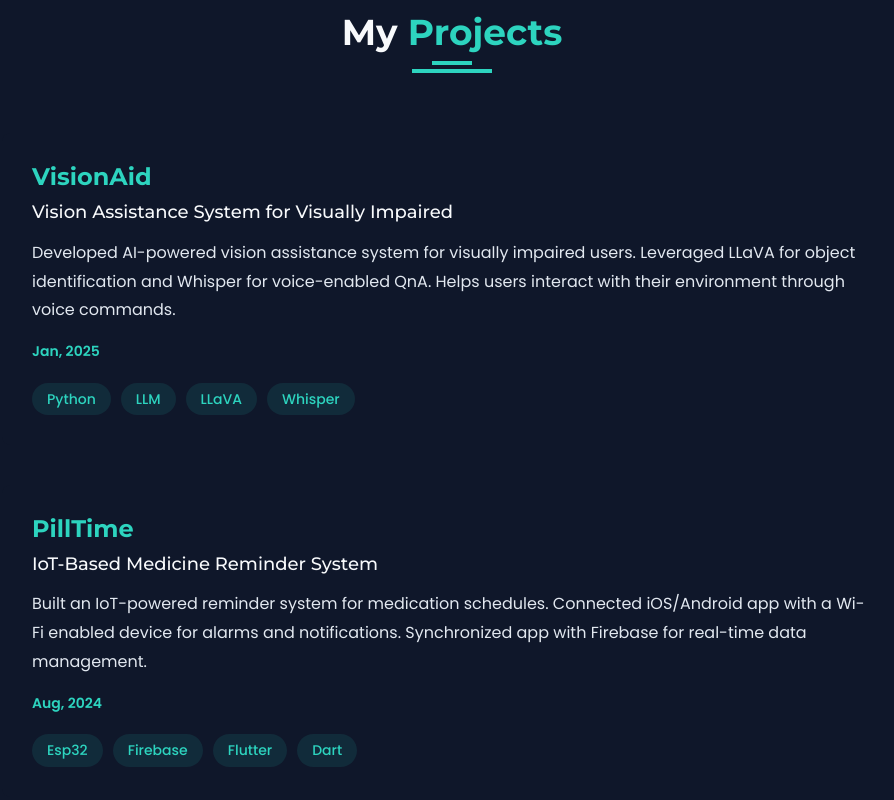
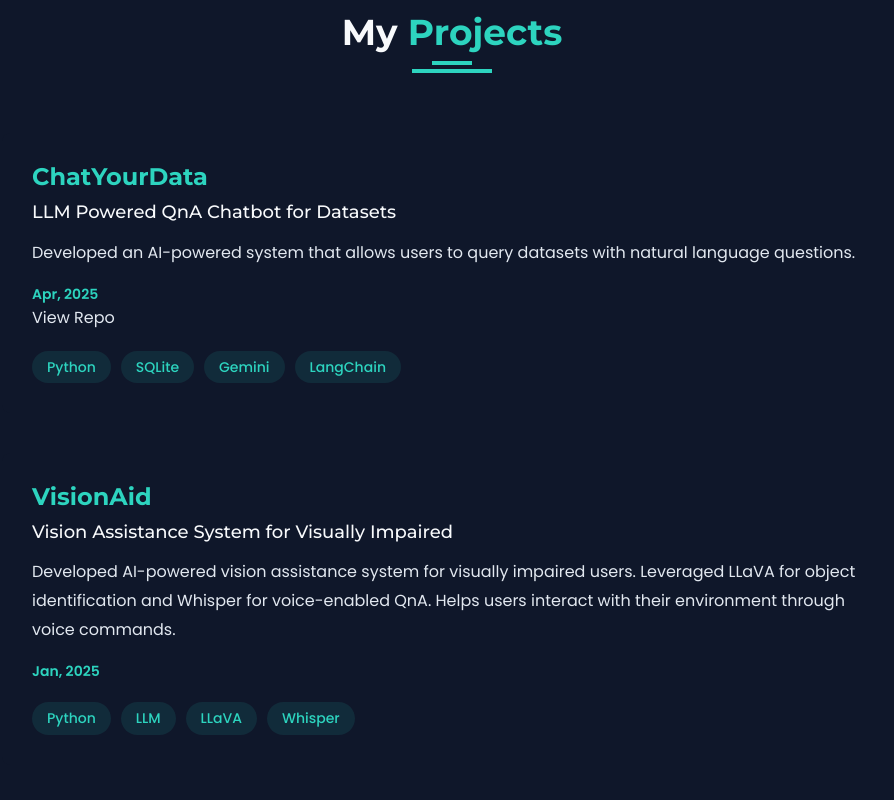
Before and after one commit to karthikeyakondabathula/karthikeyakondabathula.github.io, a plain HTML site: page index.html in a window 1280 px wide. Shown: the part 4600-5400 px from the top of the page, without its empty margins (188-1082 px from the left). Drawn offline with Linux system fonts and the light colour scheme.

Commit message:
Update index.html

```diff
--- a/index.html
+++ b/index.html
@@ -1314,6 +1314,40 @@ footer {
             <div class="underline"></div>
         </div>
         <div class="projects-content">
+
+            <div class="project-item">
+                <div class="project-info">
+                    <h3>ChatYourData</h3>
+                    <h4>LLM Powered QnA Chatbot for Datasets</h4>
+                    <p>Developed an AI-powered system that allows users to query datasets with natural language questions.</p>
+                    <div class="project-date">Apr, 2025</div>
+        <a href="https://github.com/yourusername/ChatYourData" target="_blank" class="repo-button">View Repo</a>
+    </div>
+                <div class="project-tech">
+                    <span>Python</span>
+                    <span>SQLite</span>
+                    <span>Gemini</span>
+                    <span>LangChain</span>
+                </div>
+            </div>
+
+
+            <div class="project-item">
+                <div class="project-info">
+                    <h3>VisionAid</h3>
+                    <h4>Vision Assistance System for Visually Impaired</h4>
+                    <p>Developed AI-powered vision assistance system for visually impaired users. Leveraged LLaVA for object identification and Whisper for voice-enabled QnA. Helps users interact with their environment through voice commands.</p>
+                    <div class="project-date">Jan, 2025</div>
+                </div>
+                <div class="project-tech">
+                    <span>Python</span>
+                    <span>LLM</span>
+                    <span>LLaVA</span>
+                    <span>Whisper</span>
+                </div>
+            </div>
+
+
             <div class="project-item">
                 <div class="project-info">
                     <h3>VisionAid</h3>
```
